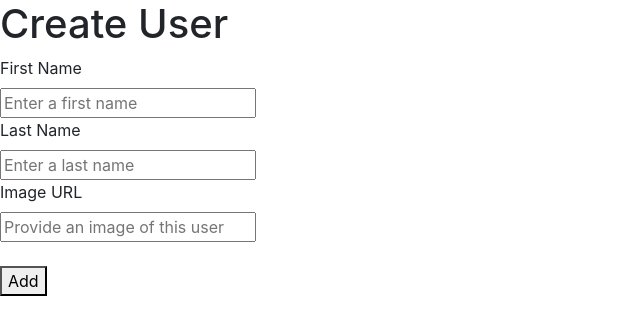
After one commit to sammerham/Blogly, a Flask app: page /users/new in a window 1280 px wide. The commit adds this page. Shown: the top 335 px of the page, without its empty margins (0-640 px from the left). Run offline with Flask 2, Linux system fonts and the light colour scheme; some libraries are stand-ins or nearby versions.

Commit message:
add user form, form post req

```diff
--- a/app.py
+++ b/app.py
@@ -20,7 +20,6 @@ debug = DebugToolbarExtension(app)
 @app.route("/")
 def index():
     """redirect to list of users"""
-
     return redirect("/users")
 
 @app.route("/users")
@@ -29,3 +28,24 @@ def list_users():
 
     users = User.query.all()
     return render_template("user_list.html", users=users)
+
+
+@app.route("/users/new")
+def show_add_user_form():
+    """Show an add form for users"""
+    return render_template("create_user.html")
+
+
+@app.route("/users/new", methods=["POST"])
+def process_add_form():
+    """Process add form for new users"""
+
+    first_name = request.form['first_name']
+    last_name = request.form['last_name']
+    image_url = request.form['image_url']
+
+    user = User(first_name=first_name, last_name=last_name, image_url=image_url)
+    db.session.add(user)
+    db.session.commit()
+
+    return redirect("/users")
--- a/models.py
+++ b/models.py
@@ -1,6 +1,5 @@
 """Models for Blogly."""
 from flask_sqlalchemy import SQLAlchemy
-
 db = SQLAlchemy()
 
 
--- /dev/null
+++ b/templates/create_user.html
@@ -0,0 +1,24 @@
+{% extends 'base.html' %}
+
+{% block title %} Create User
+{% endblock %}
+
+{% block content %}
+<h1>Create User</h1>
+<form action="" method="POST">
+    <label for="first_name">First Name</label>
+    <br>
+    <input type="text" name="first_name" id="" placeholder="Enter a first name">
+    <br>
+    <label for="last_name">Last Name</label>
+    <br>
+    <input type="text" name="last_name" id="" placeholder="Enter a last name">
+    <br>
+    <label for="image_url">Image URL</label>
+    <br>
+    <input type="url" name="image_url" id="" placeholder="Provide an image of this user">
+    <br>
+    <br>
+    <button>Add</button>
+</form>
+{% endblock %}
--- a/templates/user_list.html
+++ b/templates/user_list.html
@@ -10,5 +10,6 @@
 	<li><a href="/users/{{ user.id }}">{{ user.first_name + " " + user.last_name }}</a></li>
 	{% endfor %}
 </ul>
-<button><a href=“/users/new”>Add user</a></button>
-{% endblock %}
+
+<a href="/users/new"class="btn">Add user</a>
+	{% endblock %}
```
